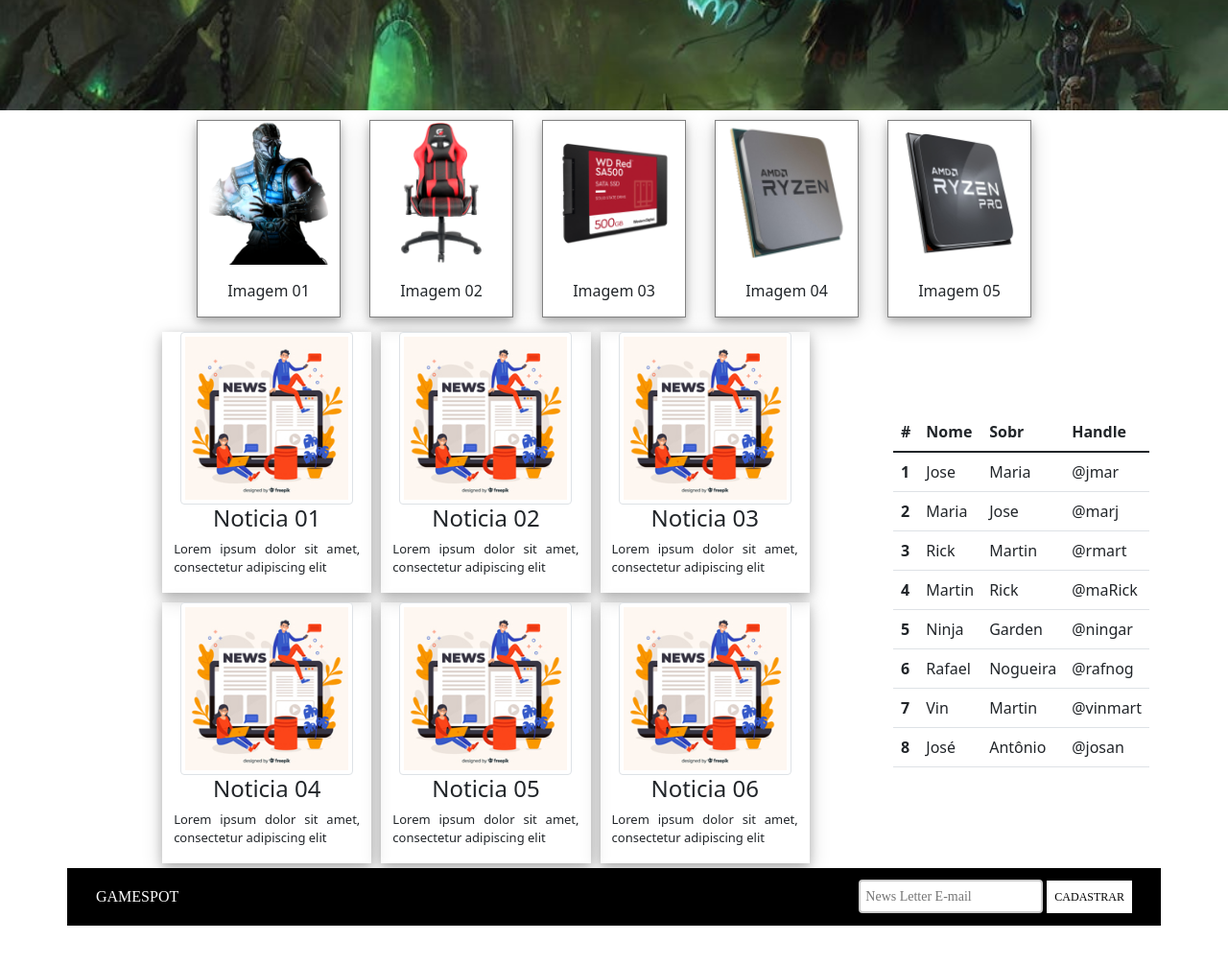
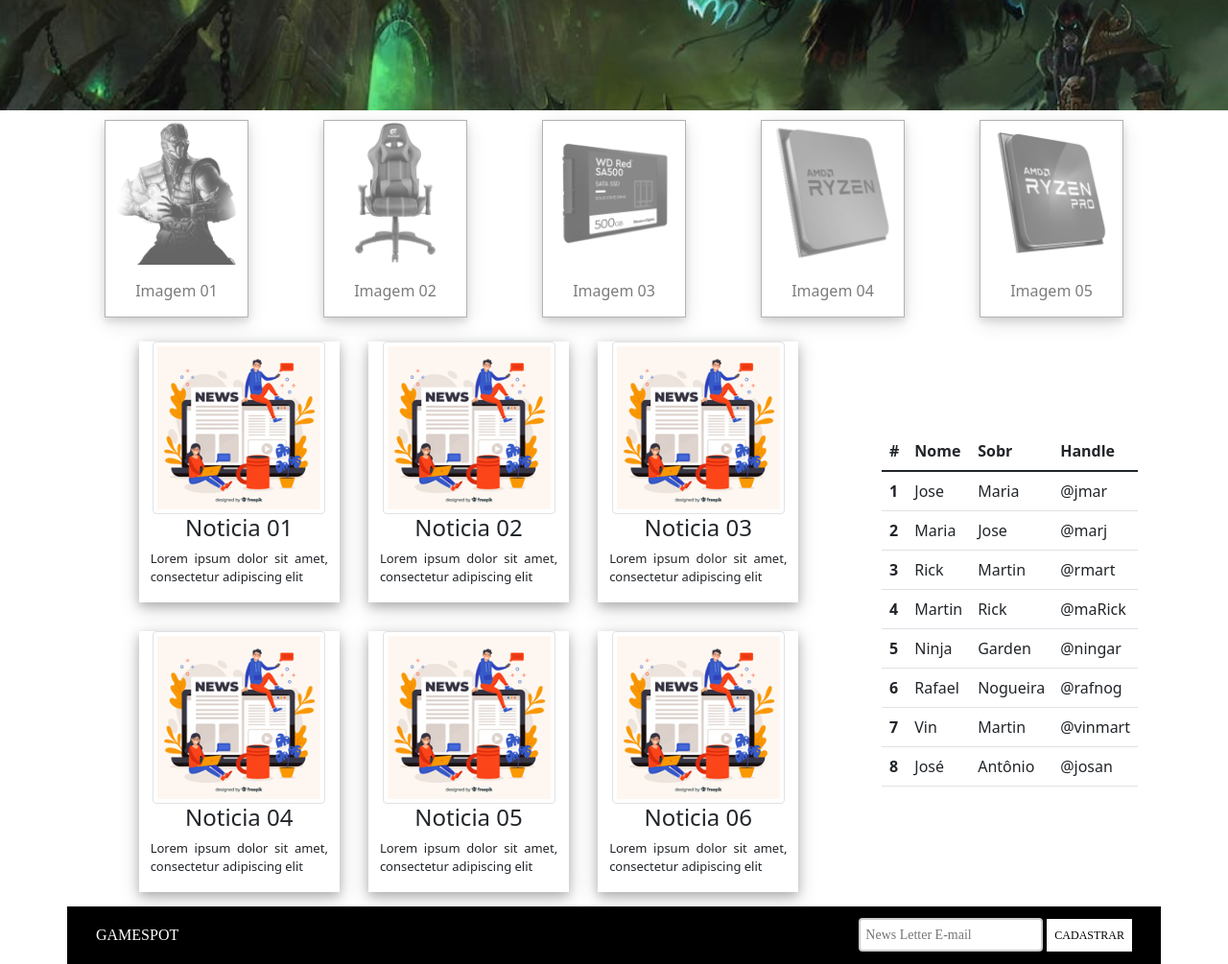
Before and after one commit to xnior/UC9SA2ER3, a plain HTML site: page index.html in a window 1280 px wide. Shown: the part 480-1485 px from the top of the page at 96% size. Before the commit the page ends 1445 px from the top, so only its background shows below. Drawn offline with nearby package versions, Linux system fonts and the light colour scheme.

Commit message:
Ajuste das animações do site e também de disposição das tabelas.

```diff
--- a/css/style.css
+++ b/css/style.css
@@ -98,6 +98,13 @@ nav a:hover:not(.active) {
     height: 525px;
 }
 
+div.col-md-auto {
+    padding: 0 12px 0 12px;
+    margin: 0;
+    display: flex;
+    justify-content: space-between;
+}
+
 div.galeria {
     margin: 10px 15px 10px 15px;
     float: left;
@@ -107,10 +114,18 @@ div.galeria {
     flex-wrap: wrap;
     justify-content: center;
     box-shadow: 0 4px 8px 0 rgba(0, 0, 0, 0.2), 0 6px 20px 0 rgba(0, 0, 0, 0.19);
+    -webkit-transition: opacity 500ms ease-in-out;
+    -moz-transition: opacity 500ms ease-in-out;
+    -o-transition: opacity 500ms ease-in-out;
+    transition: opacity 500ms ease-in-out;
+    opacity: 0.6;
+    filter: grayscale(100%);
 }
 
 div.galeria:hover {
     border: 1px solid black;
+    opacity: 1;
+    filter: grayscale(0%);
 }
 
 div.galeria img {
@@ -210,7 +225,7 @@ label[for="bt_menu"] {
 .cardNews {
     text-align: justify;
     /* align-content: center; */
-    margin: 5px;
+    margin: 15px;
     font-size: small;
     display: flex;
     justify-content: center;
@@ -249,6 +264,10 @@ label[for="bt_menu"] {
         top: 70px;
         left: 0;
     }
+    #tabela-gamer {
+        font-size: small;
+        display: none;
+    }
     .container {
         width: auto;
     }
--- a/index.html
+++ b/index.html
@@ -34,10 +34,10 @@
     <section class="banner"></section>
 
 
-
-    <section class="container-fluid">
-        <div class="row justify-content-md-center grid">
-            <div class="g-col-6 galeria">
+    <div class="container">
+        <section>
+            <div class="row col-md-auto">
+                <div class="galeria">
                     <a href="#" target="_blank">
                         <img src="img/produtos/001.png" alt="Imagem 1">
                     </a>
@@ -45,26 +45,26 @@
                     <div class="desc">Imagem 01</div>
                 </div>
 
-            <div class="g-col-6 galeria">
+                <div class=" galeria">
                     <a href="#" target="_blank">
                         <img src="img/produtos/002.png" alt="Imagem 2">
                     </a>
                     <div class="desc">Imagem 02</div>
                 </div>
-            <div class="g-col-6 galeria">
+                <div class=" galeria">
                     <a href="#" target="_blank">
                         <img src="img/produtos/003.png" alt="Imagem 3">
                     </a>
                     <div class="desc">Imagem 03</div>
                 </div>
 
-            <div class="g-col-6 galeria">
+                <div class=" galeria">
                     <a href="#" target="_blank">
                         <img src="img/produtos/004.png" alt="Imagem 4">
                     </a>
                     <div class="desc">Imagem 04</div>
                 </div>
-            <div class="g-col-6 galeria">
+                <div class=" galeria">
                     <a href="#" target="_blank">
                         <img src="img/produtos/005.png" alt="Imagem 5">
                     </a>
@@ -72,10 +72,10 @@
                 </div>
             </div>
         </section>
-    <section class="container"></section>
 
-    <section class="container cabecalho">
-        <div class="row justify-content-md-center grid" id="espaco-noticias">
+
+        <section class="cabecalho">
+            <div class="row justify-content-center col-9 " id="espaco-noticias">
                 <!-- <div class="col-md-3 cardNews">
                 <img src="img/news.jpg" class="img-thumbnail" alt="Imagem de Notícia">
                 <h4>Titulo da Notícia</h3>
@@ -84,9 +84,9 @@
             </div> -->
 
             </div>
-        <div style="position: relative; ">
-            <aside>
-                <table class="table">
+            <div class="col-md-auto">
+                <!-- <aside> -->
+                <table class="table" id="tabela-gamer">
                     <thead>
                         <tr>
                             <th scope="col">#</th>
@@ -99,10 +99,10 @@
 
                     </tbody>
                 </table>
-            </aside>
+                <!-- </aside> -->
             </div>
         </section>
-
+    </div>
 
 
     <section class="container" style="padding: 0;">
--- a/js/script.js
+++ b/js/script.js
@@ -12,6 +12,11 @@ function mostrarMenu() {
     }
 }
 
+function mudartamanhotabelagamer() {
+    let tabelagamer = document.getElementById("tabela-gamer");
+
+    tabelagamer.style.fontSize = "8px";
+}
 
 
 function cadastrarNewsletter() {
```
Lines whose indentation alone changed are shown as unchanged.
